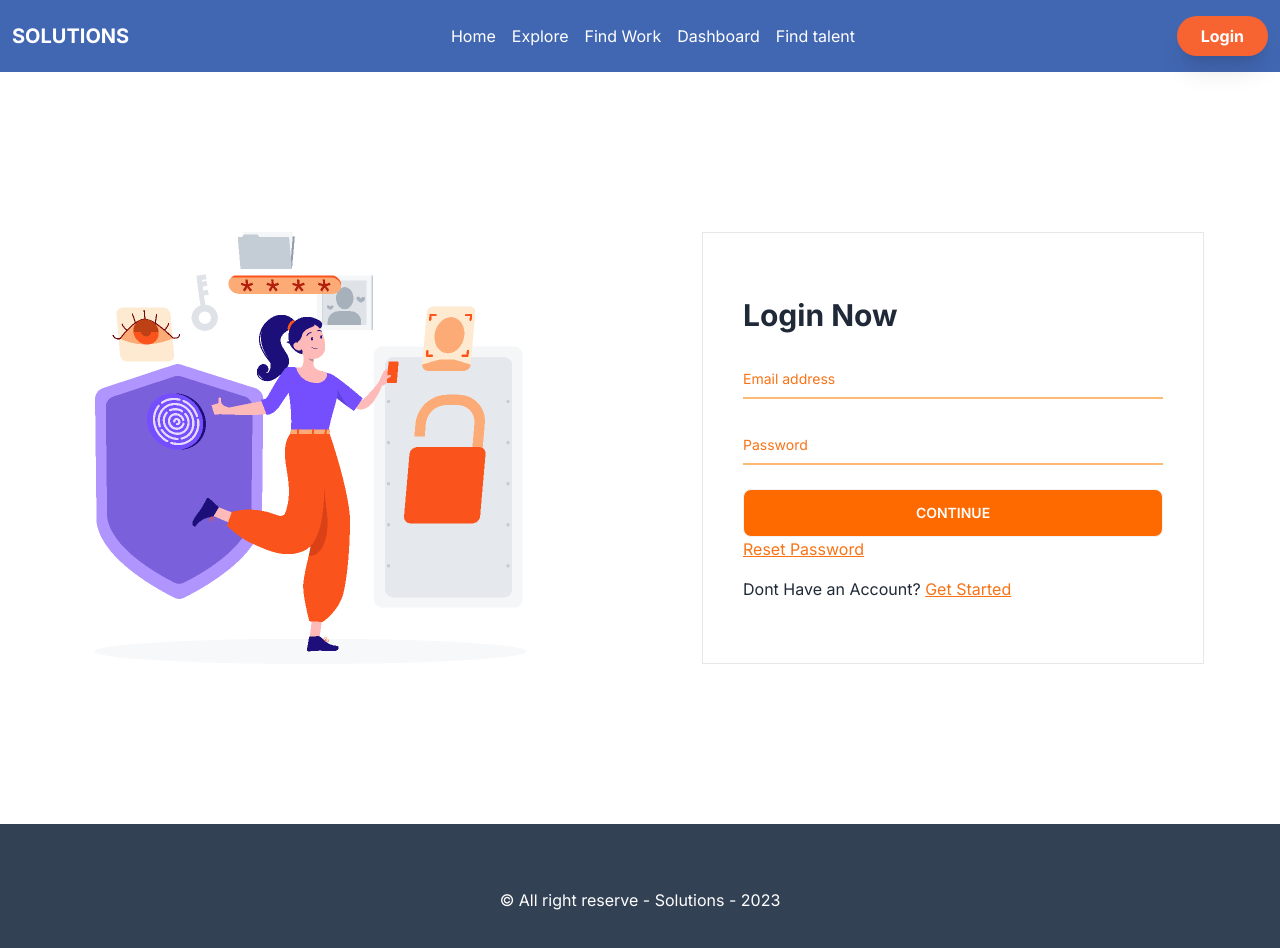
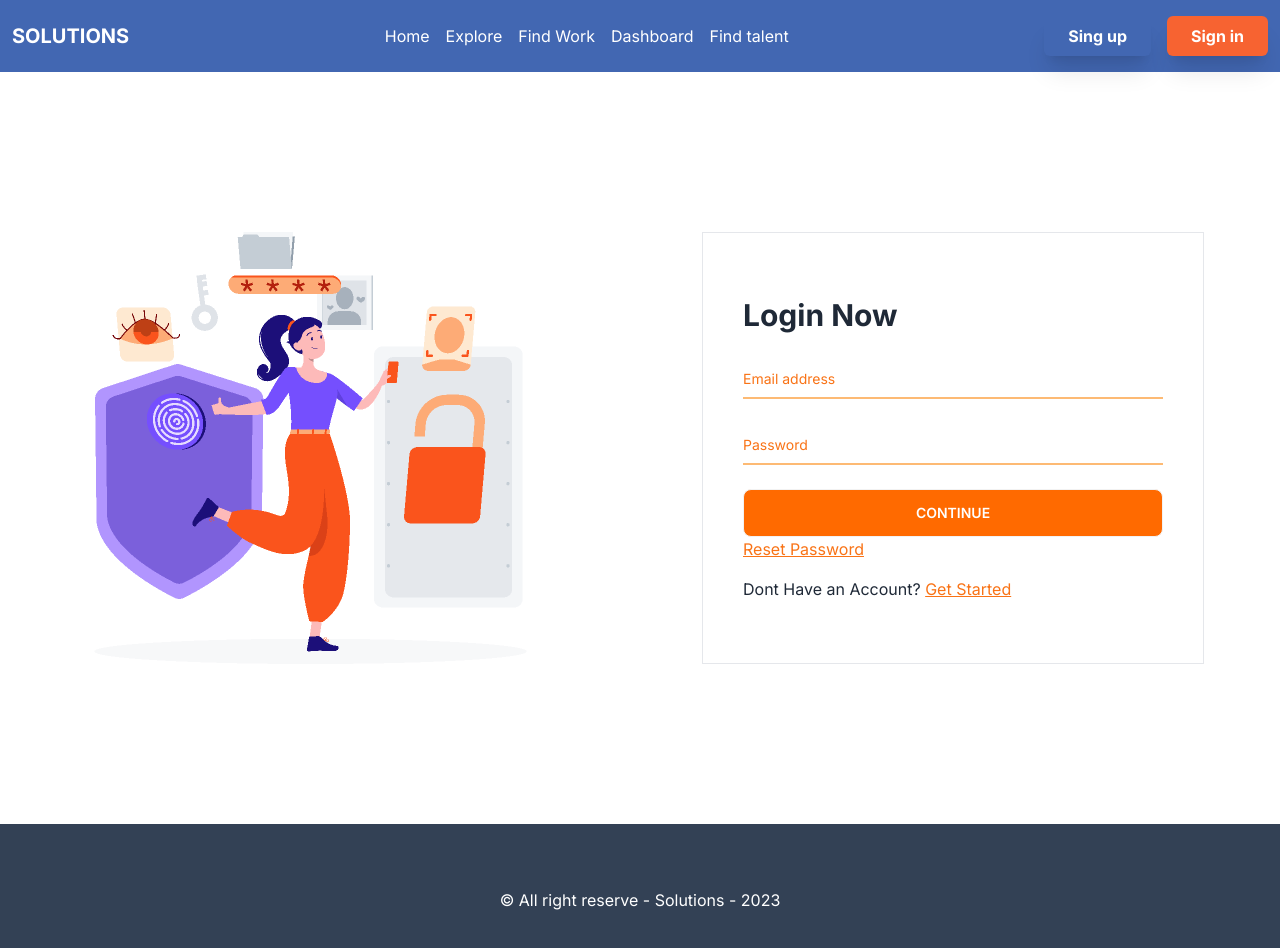
Before and after one commit to getMonirr/multi-client-services, a Next.js app: page /login in a window 1280 px wide. Shown: the top 948 px of the page. Built offline with nearby package versions, Linux system fonts and the light colour scheme; no server answers.

Commit message:
header bug fix

```diff
--- a/src/components/shared/btn/SimpleBtn.tsx
+++ b/src/components/shared/btn/SimpleBtn.tsx
@@ -8,7 +8,7 @@ type SimpleBtnProps = {
 const SimpleBtn = ({ className, children }: SimpleBtnProps) => {
   return (
     <button
-      className={`bg-multi-secondary px-6 py-2 rounded-full hover:bg-amber-700 transition font-bold shadow-xl ${className}`}
+      className={`bg-multi-secondary px-6 py-2 rounded-md hover:bg-amber-700 transition font-bold shadow-xl ${className}`}
     >
       {children}
     </button>
--- a/src/components/shared/header/Header.tsx
+++ b/src/components/shared/header/Header.tsx
@@ -15,7 +15,6 @@ const Header = () => {
 
   // user
   // const {user}: any = useAuth()
-
 
   // path name
   const pathname = usePathname();
@@ -52,8 +51,11 @@ const Header = () => {
           )}
 
           <div className="flex items-center">
+            <SimpleBtn className="lg:block hidden mr-4 bg-transparent">
+              <Link href="/registration">Sing up</Link>
+            </SimpleBtn>
             <SimpleBtn className="lg:block hidden">
-                <Link href="/login">Login</Link>
+              <Link href="/login">Sign in</Link>
             </SimpleBtn>
             <button onClick={() => setIsShow((prev) => !prev)}>
               {isShow ? (
```
